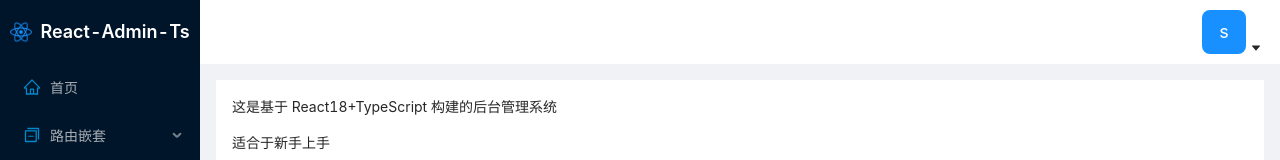
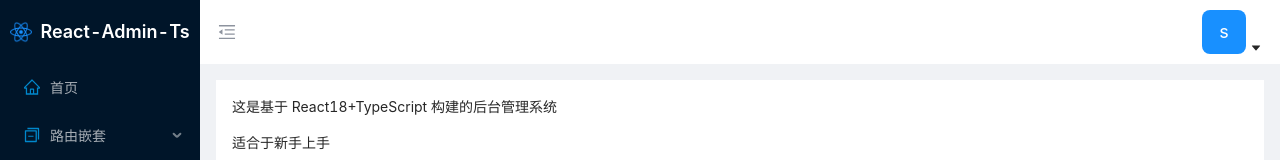
Before and after one commit to liuyueqi18/react-admin-ts, a React app: page / in a window 1280 px wide. Shown: the top 160 px of the page. Built offline with nearby package versions, Linux system fonts and the light colour scheme; sample sign-in values are in the browser's storage; what leancloud-storage would draw is missing.

Commit message:
feat: 新增收缩侧边栏

```diff
--- a/package.json
+++ b/package.json
@@ -55,6 +55,7 @@
     "react-redux": "^8.0.2",
     "react-refresh": "^0.11.0",
     "react-router-dom": "^6.3.0",
+    "redux": "^4.2.0",
     "resolve": "^1.20.0",
     "resolve-url-loader": "^4.0.0",
     "sass-loader": "^12.3.0",
--- /dev/null
+++ b/src/actions/layout.tsx
@@ -0,0 +1,25 @@
+import { CLOSE_SIDER, OPEN_SIDER } from "../constants";
+
+export interface OpenSdierT {
+  isShowSdier: boolean;
+  type: OPEN_SIDER;
+}
+
+export interface CloseSdierT {
+  isShowSdier: boolean;
+  type: CLOSE_SIDER;
+}
+
+export type LayoutAction = OpenSdierT | CloseSdierT;
+
+const handlerOpenSider = (isShowSdier: boolean): OpenSdierT => ({
+  isShowSdier: isShowSdier,
+  type: OPEN_SIDER,
+});
+
+const handlerCloseSider = (isShowSdier: boolean): CloseSdierT => ({
+  isShowSdier: isShowSdier,
+  type: CLOSE_SIDER,
+});
+
+export { handlerOpenSider, handlerCloseSider };
--- /dev/null
+++ b/src/constants/index.tsx
@@ -0,0 +1,5 @@
+export const OPEN_SIDER = "OPEN_SIDER";
+export type OPEN_SIDER = typeof OPEN_SIDER;
+
+export const CLOSE_SIDER = "CLOSE_SIDER";
+export type CLOSE_SIDER = typeof CLOSE_SIDER;
--- a/src/index.tsx
+++ b/src/index.tsx
@@ -1,14 +1,18 @@
-import ReactDOM from 'react-dom/client';
-import './index.css';
-import App from './App';
-import { HashRouter } from 'react-router-dom';
+import ReactDOM from "react-dom/client";
+import "./index.css";
+import App from "./App";
+import { HashRouter } from "react-router-dom";
+import { Provider } from "react-redux";
+import store from "./store/index";
 
 const root = ReactDOM.createRoot(
-  document.getElementById('root') as HTMLElement
+  document.getElementById("root") as HTMLElement
 );
 
 root.render(
   <HashRouter>
-    <App />
+    <Provider store={store}>
+      <App />
+    </Provider>
   </HashRouter>
 );
--- /dev/null
+++ b/src/reducers/index.ts
@@ -0,0 +1,8 @@
+import { combineReducers } from "redux";
+import layout from "./layout";
+
+const storeApp = combineReducers({
+  layout,
+});
+
+export default storeApp;
--- /dev/null
+++ b/src/reducers/layout.ts
@@ -0,0 +1,25 @@
+import { LayoutAction } from "../actions/layout";
+import { CLOSE_SIDER, OPEN_SIDER } from "../constants";
+
+type State = {
+  isShowSdier: boolean;
+};
+
+const defaultState = {
+  isShowSdier: false,
+};
+
+const layout = (state: State = defaultState, action: LayoutAction) => {
+  switch (action.type) {
+    case OPEN_SIDER:
+      state.isShowSdier = true;
+      return { ...state };
+    case CLOSE_SIDER:
+      state.isShowSdier = false;
+      return { ...state };
+    default:
+      return state;
+  }
+};
+
+export default layout;
--- /dev/null
+++ b/src/store/index.ts
@@ -0,0 +1,6 @@
+import { createStore } from "redux";
+import rootReducer from "../reducers/index";
+
+const store = createStore(rootReducer);
+
+export default store;
--- a/src/styles/App.module.css
+++ b/src/styles/App.module.css
@@ -14,8 +14,10 @@
   color: #fff;
 }
 .siderLogo {
-  margin-right: 8px;
   width: 22px;
+}
+.siderTitle {
+  margin-left: 8px;
 }
 .sider {
   background: #001529;
@@ -26,6 +28,20 @@
   align-items: center;
   padding: 0 18px;
   justify-content: space-between;
+}
+.headerLeft {
+  display: flex;
+  align-items: center;
+}
+.collapsedIcon {
+  margin-right: 12px;
+  font-size: 18px;
+  color: #8d939e;
+  transition: color 0.3s;
+  cursor: pointer;
+}
+.collapsedIcon:hover {
+  color: #1890ff;
 }
 .headerRightBox {
   display: flex;
--- a/src/views/Layout/Layout.tsx
+++ b/src/views/Layout/Layout.tsx
@@ -16,11 +16,14 @@ import HeaderRight from "./HeaderRight";
 import { LayoutModel } from "../../model/Layout";
 import { RouteItemModel } from "../../model/Route";
 import { RequiredByKeys } from "../../hocks/index";
+import { MenuFoldOutlined, MenuUnfoldOutlined } from "@ant-design/icons";
+import { useSelector, useDispatch } from "react-redux";
+import { CLOSE_SIDER, OPEN_SIDER } from "../../constants";
 
 const { Header, Content, Sider } = Layout;
 const { SubMenu } = Menu;
 
-function LayoutComponent() {
+const LayoutComponent = () => {
   const [state, setState] = useState<LayoutModel>({
     path: "",
     breadcrumbKeys: [],
@@ -29,6 +32,10 @@ function LayoutComponent() {
   let breadcrumbKeys: RouteItemModel[] = [];
   const loaction = useLocation();
   const nvigate = useNavigate();
+  const dispatch = useDispatch();
+  const layoutState = useSelector(
+    (state: { layout: { isShowSdier: boolean } }) => state.layout
+  );
 
   useEffect(() => {
     handlerMenu();
@@ -149,9 +156,17 @@ function LayoutComponent() {
     </div>
   );
 
+  const toggleCollapsed = () => {
+    if (layoutState.isShowSdier) {
+      dispatch({ type: CLOSE_SIDER });
+    } else {
+      dispatch({ type: OPEN_SIDER });
+    }
+  };
+
   return (
     <Layout className={styles.layout}>
-      <Sider className={styles.sider}>
+      <Sider className={styles.sider} collapsed={layoutState.isShowSdier}>
         <SiderLogo></SiderLogo>
         <Menu
           theme="dark"
@@ -165,6 +180,14 @@ function LayoutComponent() {
       </Sider>
       <Layout>
         <Header className={styles.header}>
+          <div className={styles.headerLeft}>
+            {React.createElement(
+              layoutState.isShowSdier ? MenuUnfoldOutlined : MenuFoldOutlined,
+              {
+                className: styles.collapsedIcon,
+                onClick: () => toggleCollapsed(),
+              }
+            )}
             <Breadcrumb>
               {state.breadcrumbKeys.map((item, index: number) => {
                 return (
@@ -172,6 +195,7 @@ function LayoutComponent() {
                 );
               })}
             </Breadcrumb>
+          </div>
           <HeaderRight></HeaderRight>
         </Header>
         <Content className={styles.content}>
@@ -185,5 +209,6 @@ function LayoutComponent() {
       </Layout>
     </Layout>
   );
-}
+};
+
 export default LayoutComponent;
--- a/src/views/Layout/SiderLogo.tsx
+++ b/src/views/Layout/SiderLogo.tsx
@@ -1,13 +1,21 @@
 import React from "react";
+import { useSelector } from "react-redux";
 
 import styles from "../../styles/App.module.css";
 import logo from "../../image/logo.png";
 
-export default function SiderLogo() {
+const SiderLogo = () => {
+  const layoutState = useSelector(
+    (state: { layout: { isShowSdier: boolean } }) => state.layout
+  );
+
   return (
     <div className={styles.siderLogoContent}>
       <img src={logo} className={styles.siderLogo} alt="" />
-      React-Admin-Ts
+      {!layoutState.isShowSdier && (
+        <span className={styles.siderTitle}>React-Admin-Ts</span>
+      )}
     </div>
   );
-}
+};
+export default SiderLogo;
```
Also changed, not shown: 1 other file (tests, documents, lock files or other folders). Lines whose indentation alone changed are shown as unchanged.
